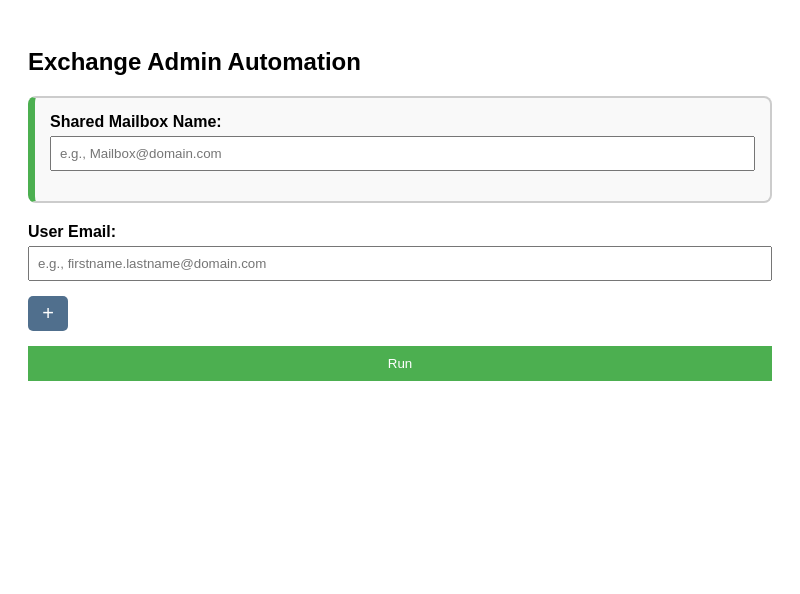
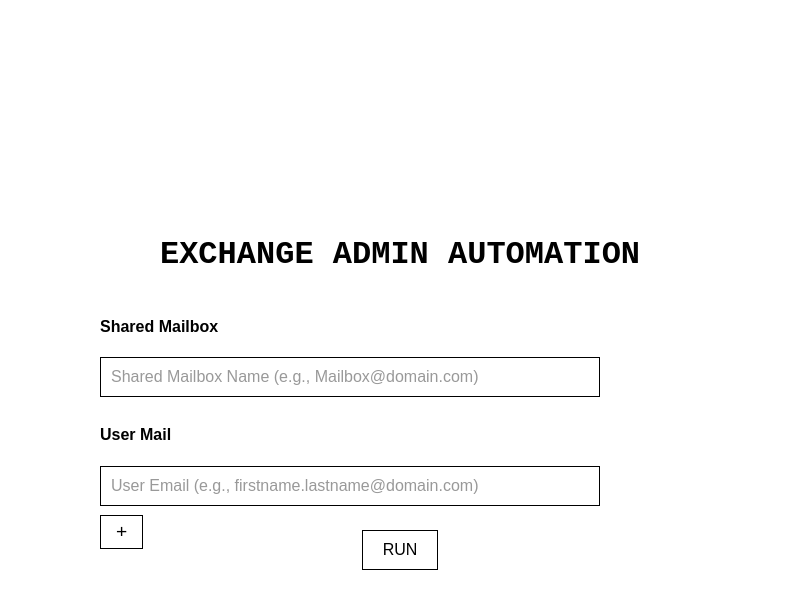
Before and after one commit to JPsson/exchange-mail-automation, an Electron app: page index.html in a window 800 px wide. Drawn offline with Linux system fonts and the light colour scheme; no server answers.

Commit message:
More modern minimalistic layout, not finished.

```diff
--- a/index.html
+++ b/index.html
@@ -2,108 +2,37 @@
 <html lang="en">
 <head>
   <meta charset="UTF-8">
-  <title>Exchange automator</title>
-  <style>
-    body
-    {
-      font-family: Arial, sans-serif;
-      padding: 20px;
-    }
-
-    label
-    {
-      display: block;
-      margin-bottom: 5px;
-      font-weight: bold;
-    }
-
-    input
-    {
-      width: 100%;
-      padding: 8px;
-      margin-bottom: 15px;
-      box-sizing: border-box;
-    }
-
-    button
-    {
-      padding: 10px;
-      width: 100%;
-      background-color: #4CAF50;
-      color: white;
-      border: none;
-      cursor: pointer;
-    }
-
-    button:hover
-    {
-      background-color: #45a049;
-    }
-
-    #status
-    {
-      margin-top: 10px;
-      color: #333;
-    }
-
-    .section
-    {
-      padding: 15px;
-      margin-bottom: 20px;
-      border: 2px solid #ccc;
-      border-radius: 8px;
-      background-color: #f9f9f9;
-      box-sizing: border-box; /* ✅ Prevents padding from causing overflow */
-    }
-
-    #sharedMailboxSection
-    {
-      border-left: 7px solid #4CAF50; /* Optional: accent stripe */
-    }
-
-    #addEmailBtn {
-      width: 40px;               /* Smaller width */
-      height: 35px;              /* Optional: make it square */
-      font-size: 20px;           /* Bigger "+" symbol */
-      background-color: #506f8d; /* Blue color */
-      color: rgb(255, 255, 255);              /* Text color */
-      padding: 0;                /* Tighten padding to center the + nicely */
-      border-radius: 5px;        /* Rounded corners */
-      margin-bottom: 15px;       /* Keeps spacing under button */
-}
-  </style>
+  <title>Exchange Admin Automation</title>
+  <link rel="stylesheet" href="styles.css">
 </head>
 <body>
-  <h2>Exchange Admin Automation</h2>
-<div class="section" id="sharedMailboxSection">
-  <label for="sharedMailbox">Shared Mailbox Name:</label>
-  <input type="text" id="sharedMailbox" placeholder="e.g., Mailbox@domain.com">
-</div>
-  <div id="emailFields">
-    <label for="email">User Email:</label>
-    <input type="text" id="email" name="email" placeholder="e.g., firstname.lastname@domain.com">
+  <div class="main-container">
+    <h1 class="title">Exchange Admin Automation</h1>
+    <div class="input-section">
+      <h4 class="subtitle">Shared Mailbox</h4>
+      <input type="text" id="sharedMailbox" class="input-field" placeholder="Shared Mailbox Name (e.g., Mailbox@domain.com)">
+    </div>
+    <div id="emailFields" class="email-fields">
+      <h4 class="subtitle">User Mail</h4>
+      <input type="text" id="email" name="email" class="input-field" placeholder="User Email (e.g., firstname.lastname@domain.com)">
+      <button type="button" id="addEmailBtn" class="add-button">+</button>
+    </div>
+    <div class="button-section">
+      <button id="runButton" class="run-button">Run</button>
+    </div>
+    <div id="status" class="status"></div>
   </div>
-  <button type="button" id="addEmailBtn">+</button>
-  <button id="runButton">Run</button>
-  <div id="status"></div>
   <script>
     let emailCounter = 1;
-
     document.getElementById('addEmailBtn').addEventListener('click', () => {
       emailCounter++;
-
       const emailFieldsDiv = document.getElementById('emailFields');
-
-      const label = document.createElement('label');
-      label.setAttribute('for', 'email' + emailCounter);
-
       const input = document.createElement('input');
       input.type = 'text';
       input.id = 'email' + emailCounter;
       input.name = 'email' + emailCounter;
-      input.placeholder = 'e.g., firstname.lastname@domain.com';
-
-      emailFieldsDiv.appendChild(label);
+      input.placeholder = 'User Email (e.g., firstname.lastname@domain.com)';
+      input.className = 'input-field';
       emailFieldsDiv.appendChild(input);
     });
   </script>
--- /dev/null
+++ b/styles.css
@@ -0,0 +1,96 @@
+body {
+  display: flex;
+  justify-content: center;
+  align-items: center;
+  min-height: 100vh;
+  background-color: #FFFFFF;
+  font-family: Arial, sans-serif;
+  margin: 0;
+}
+
+.main-container {
+  display: flex;
+  flex-direction: column;
+  align-items: center;
+  width: 100%;
+  max-width: 600px;
+}
+
+.title {
+  font-family: 'Courier New', monospace;
+  font-size: 2rem;
+  font-weight: bold;
+  color: #000000;
+  text-transform: uppercase;
+  margin-bottom: 1.5rem;
+}
+
+.input-section, .email-fields {
+    position: relative;
+  width: 100%;
+  margin-bottom: 0rem;
+}
+
+.input-field {
+  width: 500px;
+  height: 40px;
+  border: 1px solid #000000;
+  background-color: #FFFFFF;
+  padding: 10px;
+  font-size: 1rem;
+  color: #000000;
+  box-sizing: border-box;
+  margin-bottom: 8px;
+}
+
+.input-field::placeholder {
+  color: #999999;
+}
+
+.button-section {
+  display: flex;
+  align-items: center;
+  gap: 10px;
+  margin-top: 1rem;
+}
+
+.add-button {
+  position: absolute;
+  left: 0px;
+  Top: 110px; /*todo: fix relative to last mail input field*/
+  border: 1px solid #000000;
+  background-color: #FFFFFF;
+  color: #000000;
+  font-family: Arial, sans-serif;
+  font-size: 1rem;
+  text-transform: uppercase;
+  padding: 10px 20px;
+  cursor: pointer;
+}
+
+.run-button {
+  border: 1px solid #000000;
+  background-color: #FFFFFF;
+  color: #000000;
+  font-family: Arial, sans-serif;
+  font-size: 1rem;
+  text-transform: uppercase;
+  padding: 10px 20px;
+  cursor: pointer;
+}
+
+.add-button {
+  padding: 5px 15px;
+  font-size: 1.2rem;
+}
+
+.separator {
+  font-size: 0.9rem;
+  color: #000000;
+}
+
+.status {
+  margin-top: 1rem;
+  font-size: 0.875rem;
+  color: #000000;
+}
```
